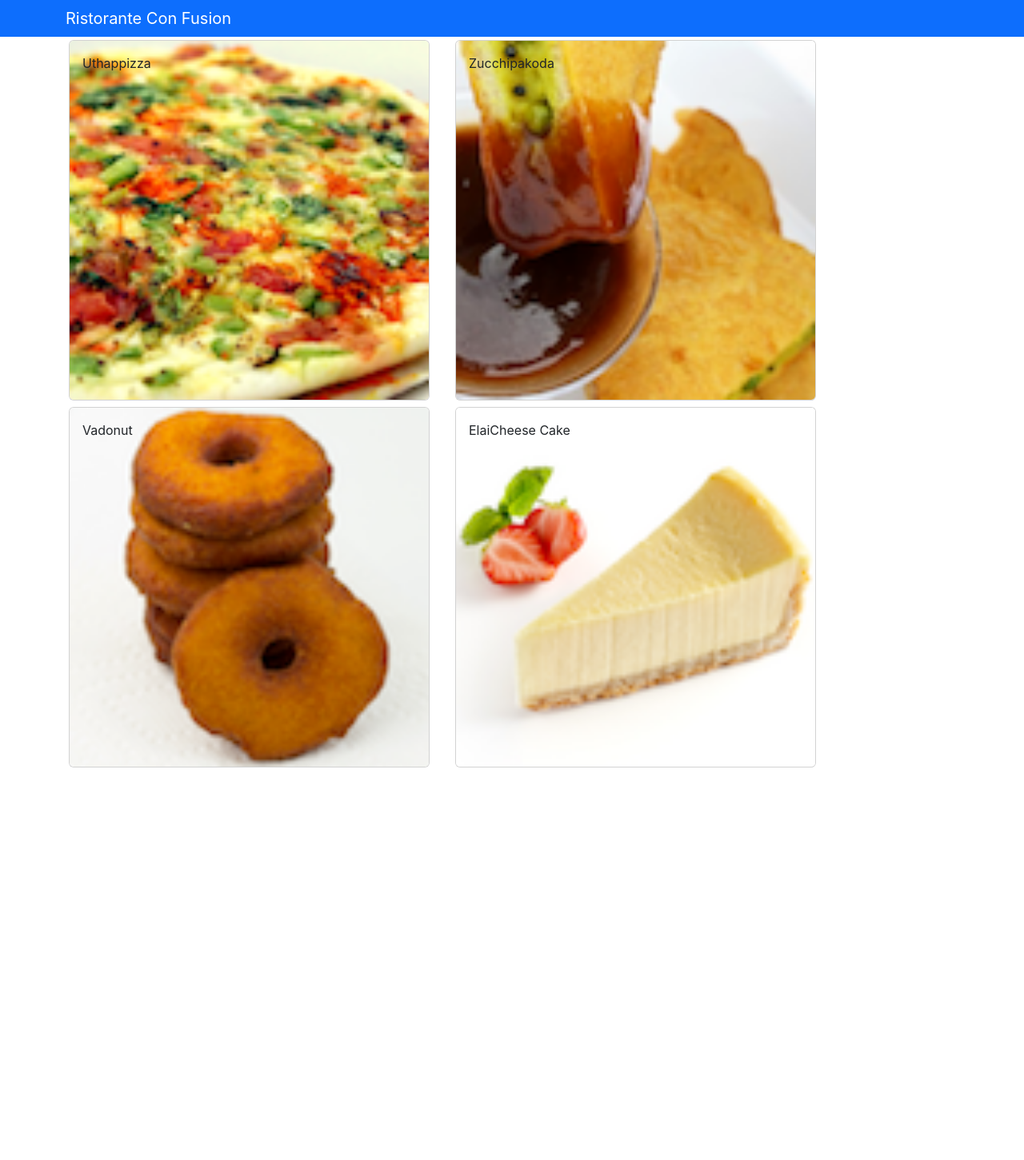
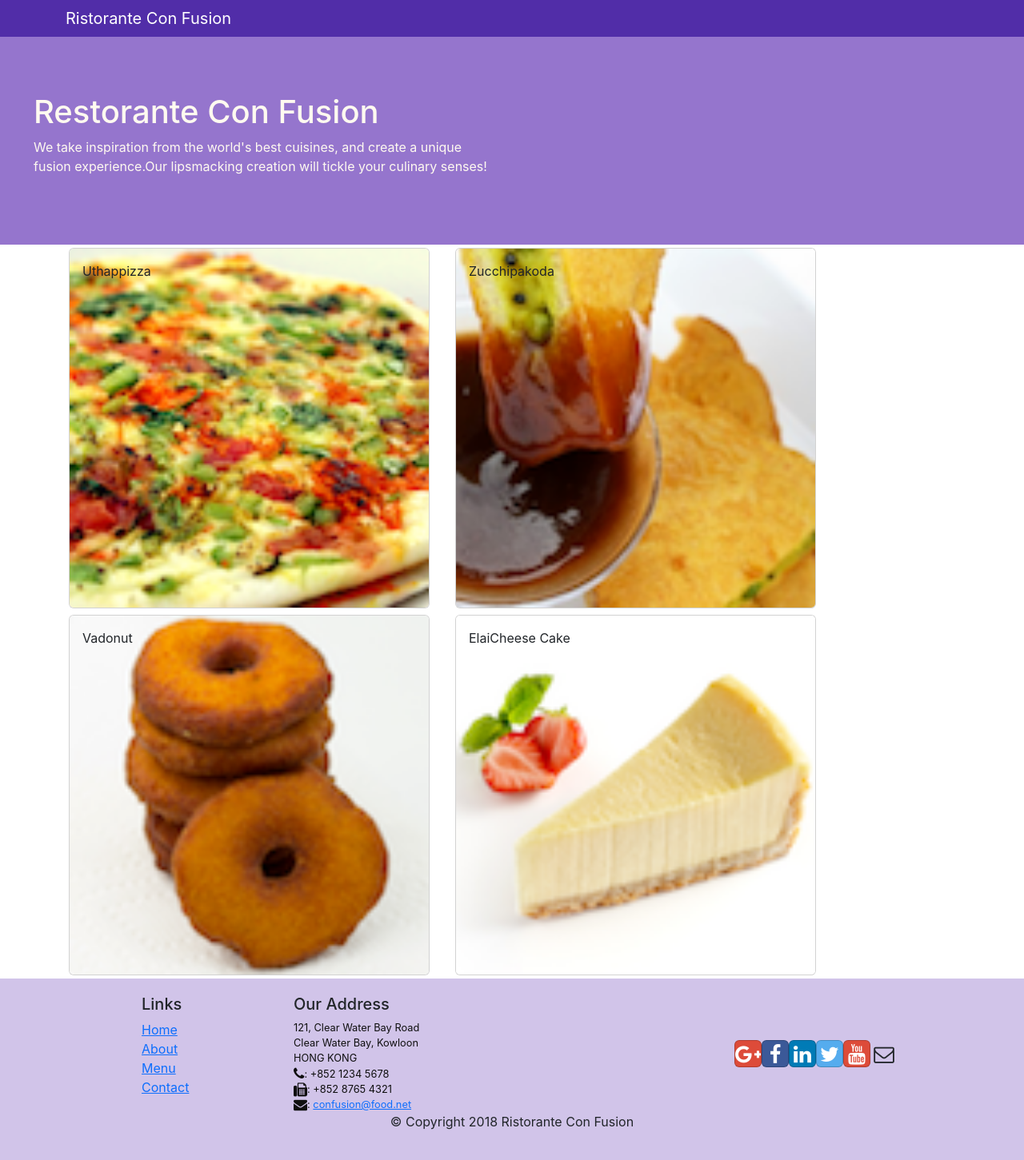
Before and after one commit to Striiderr/Restaurant-Website, a React (Create React App) app in the folder confusion/: page / in a window 1280 px wide. Shown: the whole page at 80% size. Before the commit the page ends 964 px from the top, so only its background shows below. Built offline with nearby package versions, Linux system fonts and the light colour scheme.

Commit message:
Header & Footer

```diff
--- a/confusion/src/App.css
+++ b/confusion/src/App.css
@@ -1,38 +1,33 @@
-.App {
-  text-align: center;
+.row-header{
+  margin:0px auto;
+  padding:0px auto;
 }
 
-.App-logo {
-  height: 40vmin;
-  pointer-events: none;
+.row-content {
+  margin:0px auto;
+  padding: 50px 0px 50px 0px;
+  border-bottom: 1px ridge;
+  min-height:400px;
 }
 
-@media (prefers-reduced-motion: no-preference) {
-  .App-logo {
-    animation: App-logo-spin infinite 20s linear;
-  }
+.footer{
+  background-color: #D1C4E9;
+  margin:0px auto;
+  padding: 20px 0px 20px 0px;
+}
+.jumbotron {
+  padding:70px 30px 70px 30px;
+  margin:0px auto;
+  background: #9575CD ;
+  color:floralwhite;
 }
 
-.App-header {
-  background-color: #282c34;
-  min-height: 100vh;
-  display: flex;
-  flex-direction: column;
-  align-items: center;
-  justify-content: center;
-  font-size: calc(10px + 2vmin);
-  color: white;
+address{
+  font-size:80%;
+  margin:0px;
+  color:#0f0f0f;
 }
 
-.App-link {
-  color: #61dafb;
+.navbar-dark {
+  background-color: #512DA8;
 }
-
-@keyframes App-logo-spin {
-  from {
-    transform: rotate(0deg);
-  }
-  to {
-    transform: rotate(360deg);
-  }
-}
--- a/confusion/src/App.js
+++ b/confusion/src/App.js
@@ -5,7 +5,6 @@
 
 
 class App extends Component{
-
 
 render()
 {  return (
--- a/confusion/src/components/DishdetailComponent.js
+++ b/confusion/src/components/DishdetailComponent.js
@@ -11,15 +11,15 @@
         const cmnts = comments.map(comnt => {
             return(
                         <li key = {comnt.id} >
-                            <h5>{comnt.comment}</h5>
-                            <p>--{comnt.author}, &nbsp;
+                            <h3>{comnt.comment}</h3>
+                            <h4>--{comnt.author}, &nbsp;
                             {
                             new Intl.DateTimeFormat('en-US',{
                                 year:'numeric',
                                 month:'short',
                                 day:'2-digit'}).format(new Date(comnt.date))
                             }
-                            </p>
+                            </h4>
                             <br></br>
                         </li>
             );
--- /dev/null
+++ b/confusion/src/components/footerComponent.js
@@ -0,0 +1,50 @@
+import React from 'react';
+
+function Footer(props) {
+    return(
+    <div className="footer">
+        <div className="container">
+            <div className="row justify-content-center">
+                <div className="col-4 offset-1 col-sm-2">
+                    <h5>Links</h5>
+                    <ul className="list-unstyled">
+                        <li><a href="#">Home</a></li>
+                        <li><a href="#">About</a></li>
+                        <li><a href="#">Menu</a></li>
+                        <li><a href="contactus.html">Contact</a></li>
+                    </ul>
+                </div>
+                <div className="col-7 col-sm-5">
+                    <h5>Our Address</h5>
+                    <address>
+		              121, Clear Water Bay Road<br />
+		              Clear Water Bay, Kowloon<br />
+		              HONG KONG<br />
+		              <i className="fa fa-phone fa-lg"></i>: +852 1234 5678<br />
+		              <i className="fa fa-fax fa-lg"></i>: +852 8765 4321<br />
+		              <i className="fa fa-envelope fa-lg"></i>: <a href="mailto:confusion@food.net">
+                         confusion@food.net</a>
+                    </address>
+                </div>
+                <div className="col-12 col-sm-4 align-self-center">
+                    <div className="text-center">
+                        <a className="btn btn-social-icon btn-google" href="http://google.com/+"><i className="fa fa-google-plus"></i></a>
+                        <a className="btn btn-social-icon btn-facebook" href="http://www.facebook.com/profile.php?id="><i className="fa fa-facebook"></i></a>
+                        <a className="btn btn-social-icon btn-linkedin" href="http://www.linkedin.com/in/"><i className="fa fa-linkedin"></i></a>
+                        <a className="btn btn-social-icon btn-twitter" href="http://twitter.com/"><i className="fa fa-twitter"></i></a>
+                        <a className="btn btn-social-icon btn-google" href="http://youtube.com/"><i className="fa fa-youtube"></i></a>
+                        <a className="btn btn-social-icon" href="mailto:"><i className="fa fa-envelope-o"></i></a>
+                    </div>
+                </div>
+            </div>
+            <div className="row justify-content-center">
+                <div className="col-auto">
+                    <p>© Copyright 2018 Ristorante Con Fusion</p>
+                </div>
+            </div>
+        </div>
+    </div>
+    )
+}
+
+export default Footer;
--- /dev/null
+++ b/confusion/src/components/headerComponent.js
@@ -0,0 +1,31 @@
+import React, { Component } from 'react';
+import { Navbar, NavbarBrand } from 'reactstrap';
+
+
+class Header extends Component {
+    render(){
+        return(
+            <>
+
+            <Navbar dark color="">
+                <div className="container">
+                    <NavbarBrand href="/">Ristorante Con Fusion</NavbarBrand>
+                </div>
+            </Navbar>
+
+
+            <div className='container-fluid jumbotron'>
+                <div className='row row-header'>
+                    <div className='col-12 col-sm-6'>
+                        <h1>Restorante Con Fusion</h1>
+                        <p>We take inspiration from the world's best cuisines, and create a unique fusion experience.Our lipsmacking creation will tickle your culinary senses!</p>
+                    </div>
+                </div>
+            </div>
+
+
+            </>
+        );
+    }
+}
+export default Header;
--- a/confusion/src/components/mainComponent.js
+++ b/confusion/src/components/mainComponent.js
@@ -1,7 +1,9 @@
 import React, { Component } from 'react';
-import { Navbar, NavbarBrand } from 'reactstrap';
+
 import Menu from './menuComponent';
 import DishDetail from './DishdetailComponent';
+import Header from './headerComponent';
+import Footer from './footerComponent';
 import { DISHES } from '../shared/dishes';
 
 class Main extends Component {
@@ -21,13 +23,10 @@
   render() {
     return (
       <div>
-        <Navbar dark color="primary">
-          <div className="container">
-            <NavbarBrand href="/">Ristorante Con Fusion</NavbarBrand>
-          </div>
-        </Navbar>
+        <Header />
         <Menu dishes={this.state.dishes} onClick={(dishId) => this.onDishSelect(dishId)} />
         <DishDetail dish={this.state.dishes.filter((dish) => dish.id === this.state.selectedDish)[0]} />
+        <Footer />
       </div>
     );
   }
--- a/confusion/src/components/menuComponent.js
+++ b/confusion/src/components/menuComponent.js
@@ -15,7 +15,6 @@
 }
 
 const Menu=(props) => {
-
     const menu = props.dishes.map((dish) => {
             return (
           <div  className="col-12 col-md-5 m-1">
--- a/confusion/src/index.js
+++ b/confusion/src/index.js
@@ -2,6 +2,8 @@
 import ReactDOM from 'react-dom/client';
 import 'bootstrap/dist/css/bootstrap.min.css';
 import 'bootstrap/dist/css/bootstrap.min.css';
+import 'font-awesome/css/font-awesome.min.css';
+import 'bootstrap-social/bootstrap-social.css';
 import './index.css';
 import App from './App';
 import reportWebVitals from './reportWebVitals';
@@ -12,8 +14,4 @@
     <App />
   </React.StrictMode>
 );
-
-// If you want to start measuring performance in your app, pass a function
-// to log results (for example: reportWebVitals(console.log))
-// or send to an analytics endpoint. Learn more: https://bit.ly/CRA-vitals
 reportWebVitals();
--- a/package.json
+++ b/package.json
@@ -1,6 +1,8 @@
 {
   "dependencies": {
     "bootstrap": "^5.2.0",
+    "bootstrap-social": "^5.1.1",
+    "font-awesome": "^4.7.0",
     "react-popper": "^2.3.0",
     "reactstrap": "^9.1.2"
   }
```
Also changed, not shown: 2 other files (tests, documents, lock files or other folders).
